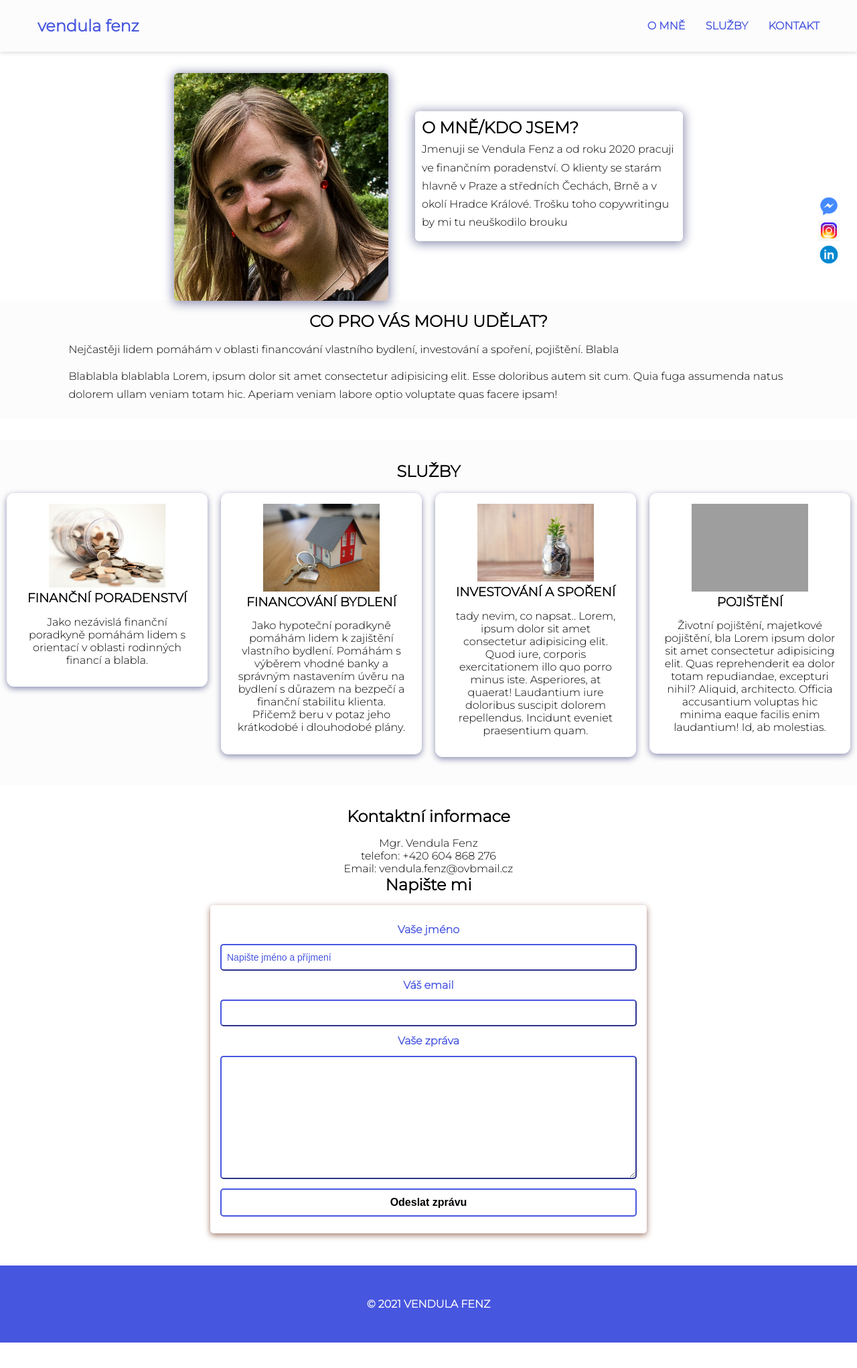
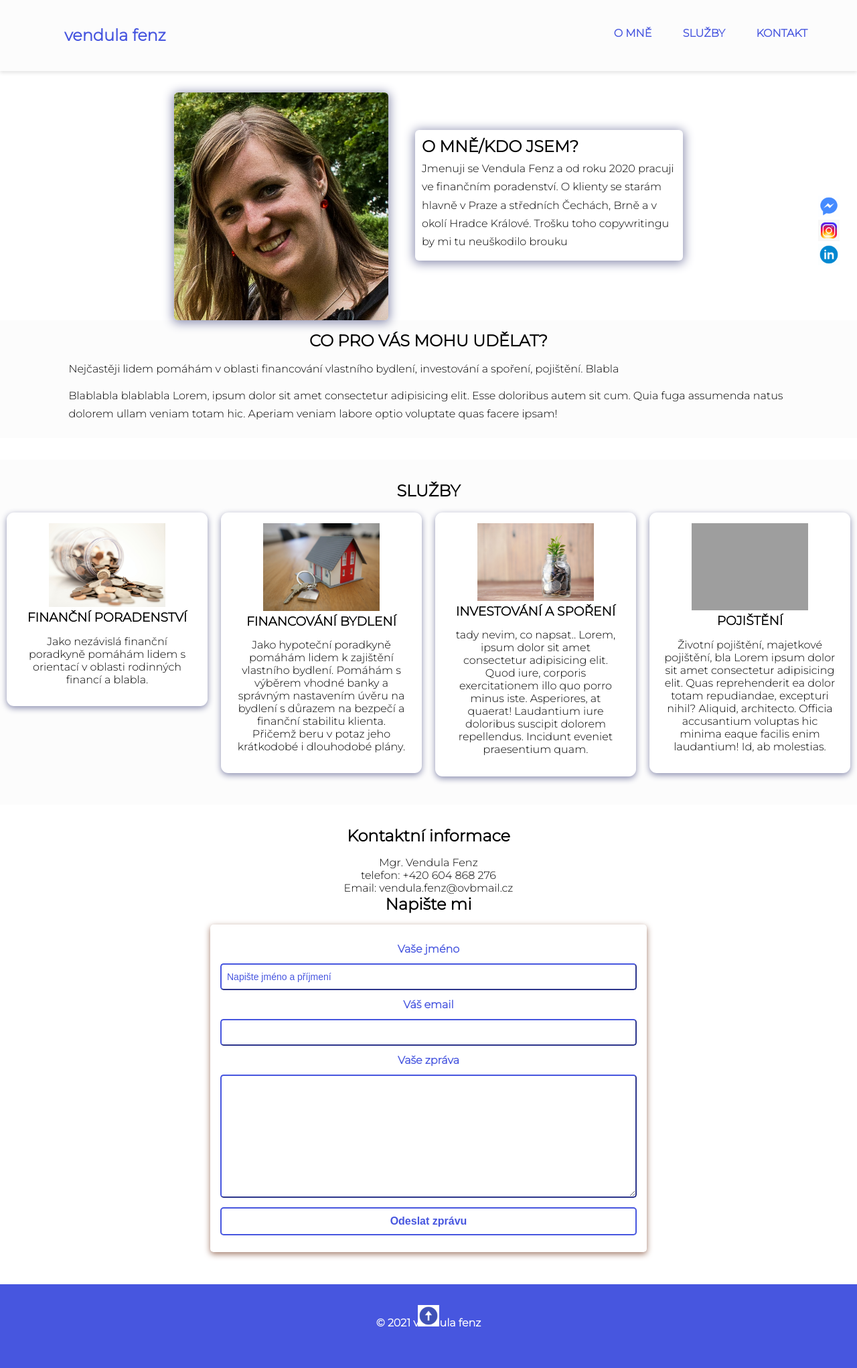
Before and after one commit to JanaMalecka/Fenzy-sites, a plain HTML site: page index.html in a window 1280 px wide. Shown: the whole page at 67% size. Before the commit the page ends 2004 px from the top, so only its background shows below. Drawn offline with nearby package versions, Linux system fonts and the light colour scheme; grey boxes are pictures that could not be loaded.

Commit message:
navbar responsive

```diff
--- a/index.html
+++ b/index.html
@@ -195,9 +195,16 @@
 
     <!-- Footer section -->
     <footer>
-      <p class="copy">&copy; 2021 VENDULA FENZ</p>
+      <p class="copy">&copy; 2021 vendula fenz</p>
+      <i class="scroll-up" id="scroll-up"
+   ><img
+     src="assets/icons/icons8-upward-arrow.gif"
+     class="socicon up-arrow"
+     alt="scroll-up"
+ /></i>
+   </footer>
+   <!-- Scroll to top -->
 
-</footer>
     <!-- Social accounts - Fixed to the right -->
     <div class="socials">
       <a href="#" target="_blank"
@@ -222,7 +229,6 @@
           class="socicon"
       /></a>
 
-    <!-- Scroll to top -->
 
 
     <!-- Ion icons scripts -->
--- a/index.js
+++ b/index.js
@@ -0,0 +1,28 @@
+const scrollUp = document.querySelector('#scroll-up');
+
+scrollUp.addEventListener('click', () => {
+  window.scrollTo({
+    top: 0,
+    left: 0,
+    behavior: 'smooth',
+  });
+});
+
+const burger = document.querySelector('#burger-menu');
+const ul = document.querySelector('nav ul');
+const nav = document.querySelector('nav');
+
+burger.addEventListener('click', () => {
+  ul.classList.toggle('show');
+});
+
+// Close hamburger menu when a link is clicked
+
+// Select nav links
+const navLink = document.querySelectorAll('.nav-link');
+
+navLink.forEach((link) =>
+  link.addEventListener('click', () => {
+    ul.classList.remove('show');
+  }),
+);
--- a/style.css
+++ b/style.css
@@ -41,6 +41,7 @@ body {
 }
 
 /* .......navbar.......... */
+
 nav {
   position: sticky;
   top: 0;
@@ -49,13 +50,13 @@ nav {
   display: flex;
   align-items: center;
   justify-content: space-between;
-  padding: 1.5rem 3.5rem;
+  padding: 1.5rem 1rem;
   background-color: var(--bg-color);
   box-shadow: 0 3px 5px rgba(0, 0, 0, 0.1);
 }
-
 nav h1 {
   color: var(--primary-color);
+  padding: 1.5rem 1rem;
 }
 nav a {
   color: var(--primary-color);
@@ -66,22 +67,69 @@ nav a:hover {
   border-bottom: 2px solid var(--secondary-color);
 }
 nav ul {
-  display: flex;
-  gap: 1.9rem;
+  position: fixed;
+  background-color: var(--bg-color);
+  flex-direction: column;
+  top: 2rem;
+  left: 2rem;
+  width: 80%;
+  text-align: center;
+  transform: translateX(120%);
+  transition: transform 0.5s ease-in;
 }
+
 nav ul li {
+  margin: 8px;
   font-weight: var(--bold-font);
 }
-
 .burger-menu {
+  display: block;
   color: var(--primary-color);
   font-size: 2rem;
   border: 0;
   background-color: transparent;
   cursor: pointer;
-  display: none;
+  padding-top: 0.8rem;
 }
 
+nav ul.show {
+  transform: translateX(0);
+}
+
+@media screen and (min-width: 420px) {
+  nav {
+    padding: 1.5rem 2.5rem;
+  }
+  nav h1 {
+    padding: 1.5rem 2.5rem;
+  }
+  nav ul {
+    width: 50%;
+    left: 10rem;
+  }
+}
+
+@media screen and (min-width: 720px) {
+  nav {
+    padding: 0.9rem 3.5rem;
+    display: flex;
+    flex-direction: row;
+    align-items: center;
+    justify-content: space-between;
+  }
+
+  nav ul {
+    display: flex;
+    flex-direction: row;
+    gap: 1.9rem;
+    min-width: 80%;
+    left: -20rem;
+  }
+
+  .burger-menu {
+    display: none;
+  }
+}
 /*.........hero section........*/
 .hero {
   display: flex;
@@ -237,6 +285,7 @@ nav ul li {
   padding: 10px;
   margin: 10px 0;
   background-color: #fff;
+  color: var(--primary-color);
   border: 2px solid var(--primary-color);
   border-radius: 5px;
   font-size: 1rem;
@@ -246,6 +295,7 @@ nav ul li {
 
 .submit-btn:hover {
   background-color: var(--primary-color);
+  color: var(--bg-color);
   border: 2px solid var(--primary-color);
   cursor: pointer;
 }
@@ -267,10 +317,23 @@ nav ul li {
 footer {
   width: 100%;
   padding: 3rem;
+
   text-align: center;
   background-color: var(--primary-color);
   color: var(--bg-color);
   font-size: 1rem;
   font-weight: var(--bold-font);
-  transition: var(--transition);
 }
+/*.......scroll-up....*/
+.scroll-up {
+  z-index: 1;
+  position: sticky;
+  right: 2%;
+  bottom: 2%;
+  cursor: pointer;
+}
+
+.up-arrow {
+  width: 2rem;
+  height: 2rem;
+}
```
Also changed, not shown: assets/icons/icons8-upward-arrow.gif (added).
